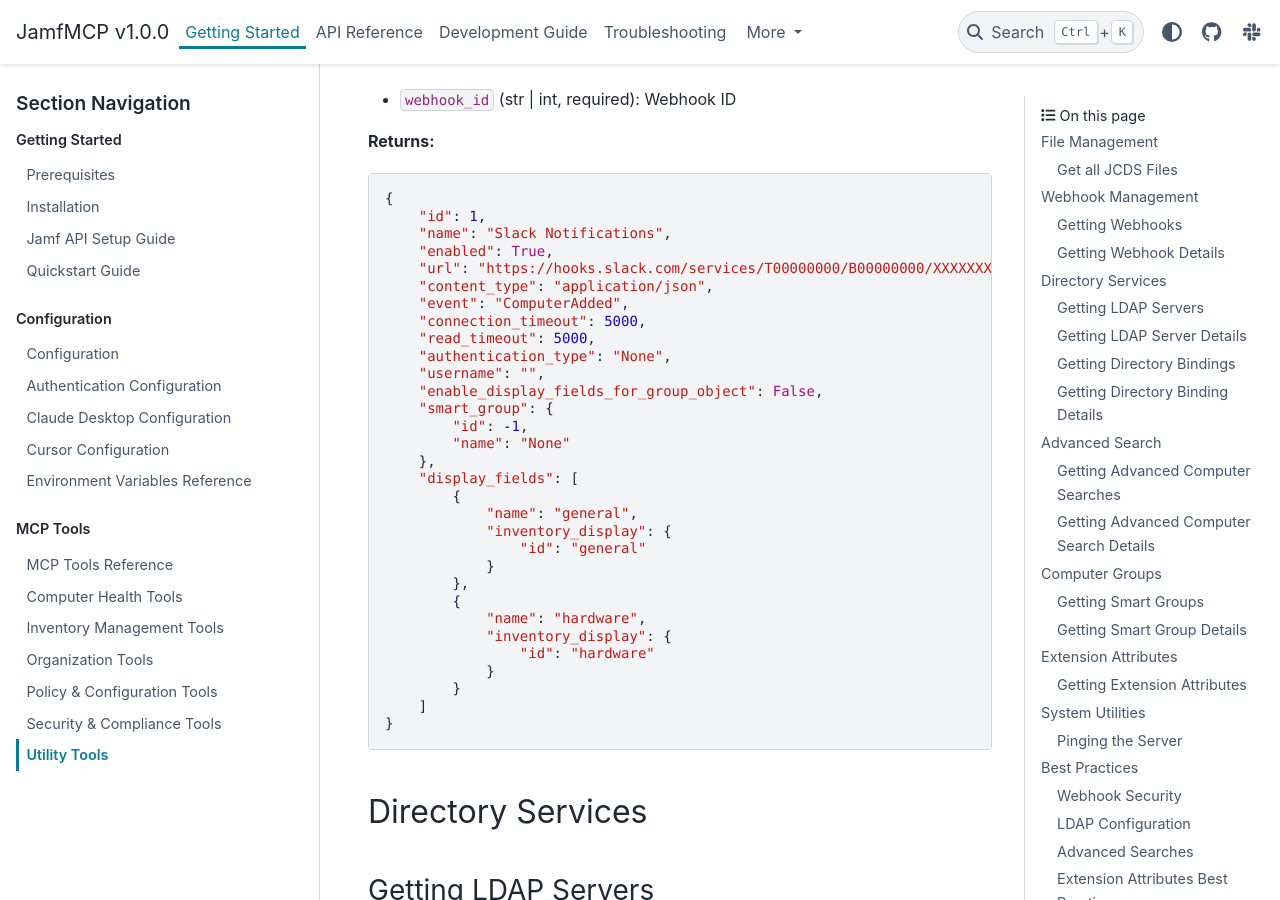
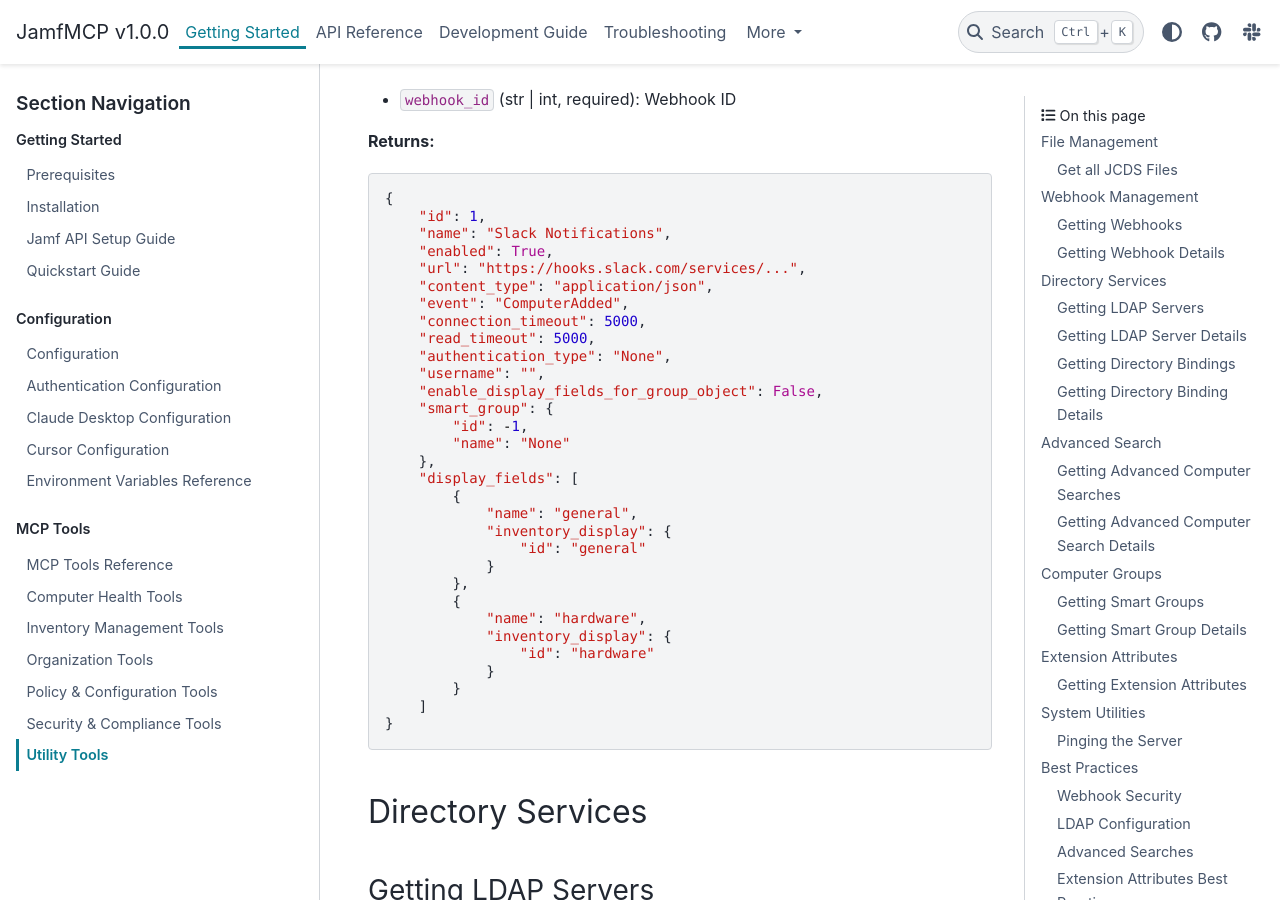
Before and after one commit to liquidz00/jamfmcp, a Sphinx documentation site: the page built from docs/getting-started/utility.md, in a window 1280 px wide and 900 px high, scrolled down 2039 px. Built offline with Sphinx 7.4.7 and the PyData theme 0.15.4, drawn with Linux system fonts in a browser that asks for light colours; some of the changed lines change nothing that is shown.

Commit message:
fix: provide obviously fake slack webhook url for security checks

```diff
--- a/docs/getting-started/utility.md
+++ b/docs/getting-started/utility.md
@@ -91,7 +91,7 @@
     "id": 1,
     "name": "Slack Notifications",
     "enabled": True,
-    "url": "https://hooks.slack.com/services/T00000000/B00000000/XXXXXXXXXXXXXXXXXXXXXXXX",
+    "url": "https://hooks.slack.com/services/...",
     "content_type": "application/json",
     "event": "ComputerAdded",
     "connection_timeout": 5000,
```
